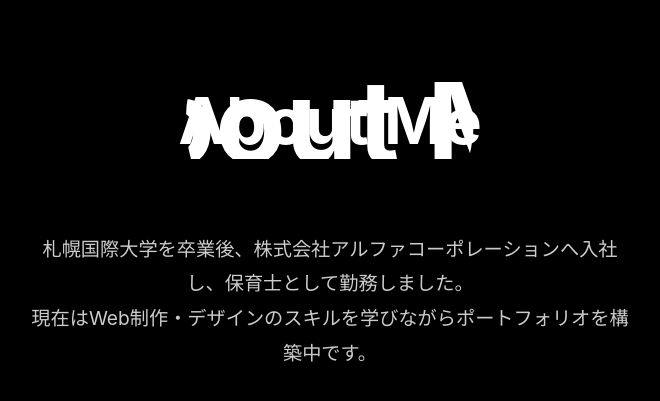
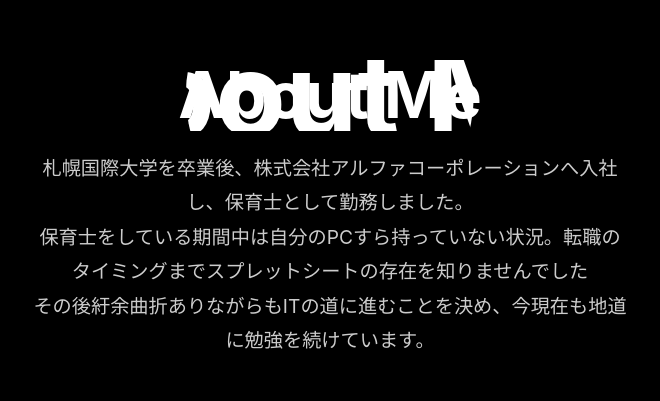
Before and after one commit to kiyoneeeeeee/my-first-web-app, a plain HTML site: page about.html in a window 1280 px wide. Shown: the part 191-592 px from the top of the page, without its empty margins (310-970 px from the left). Drawn offline with Linux system fonts and the light colour scheme.

Commit message:
一時コミット

```diff
--- a/about.html
+++ b/about.html
@@ -3,7 +3,8 @@
 <head>
   <meta charset="UTF-8">
   <meta name="viewport" content="width=device-width, initial-scale=1.0">
-  <title>About Me</title>
+  <link rel="stylesheet" href="./css/reset.css">
+  <title>kiyone | portforio |  about</title>
   <style>
     body {
       margin: 0;
@@ -24,7 +25,7 @@
       font-size: clamp(2rem, 6vw, 4rem);
       font-weight: bold;
       overflow: hidden;
-      cursor: none; /* 望遠鏡カーソルを作るので通常カーソルは非表示 */
+      cursor: none;
     }
 
 
@@ -57,7 +58,6 @@
       display: block;
     }
 
-    /* h2のテキストを拡大コピーしてmaskに使う */
     h2::before {
       content: attr(data-text);
       position: absolute;
@@ -82,7 +82,8 @@
 
   <p>
     札幌国際大学を卒業後、株式会社アルファコーポレーションへ入社し、保育士として勤務しました。<br>
-    現在はWeb制作・デザインのスキルを学びながらポートフォリオを構築中です。
+    保育士をしている期間中は自分のPCすら持っていない状況。転職のタイミングまでスプレットシートの存在を知りませんでした<br>
+    その後紆余曲折ありながらもITの道に進むことを決め、今現在も地道に勉強を続けています。
   </p>
 
   <script>
```
